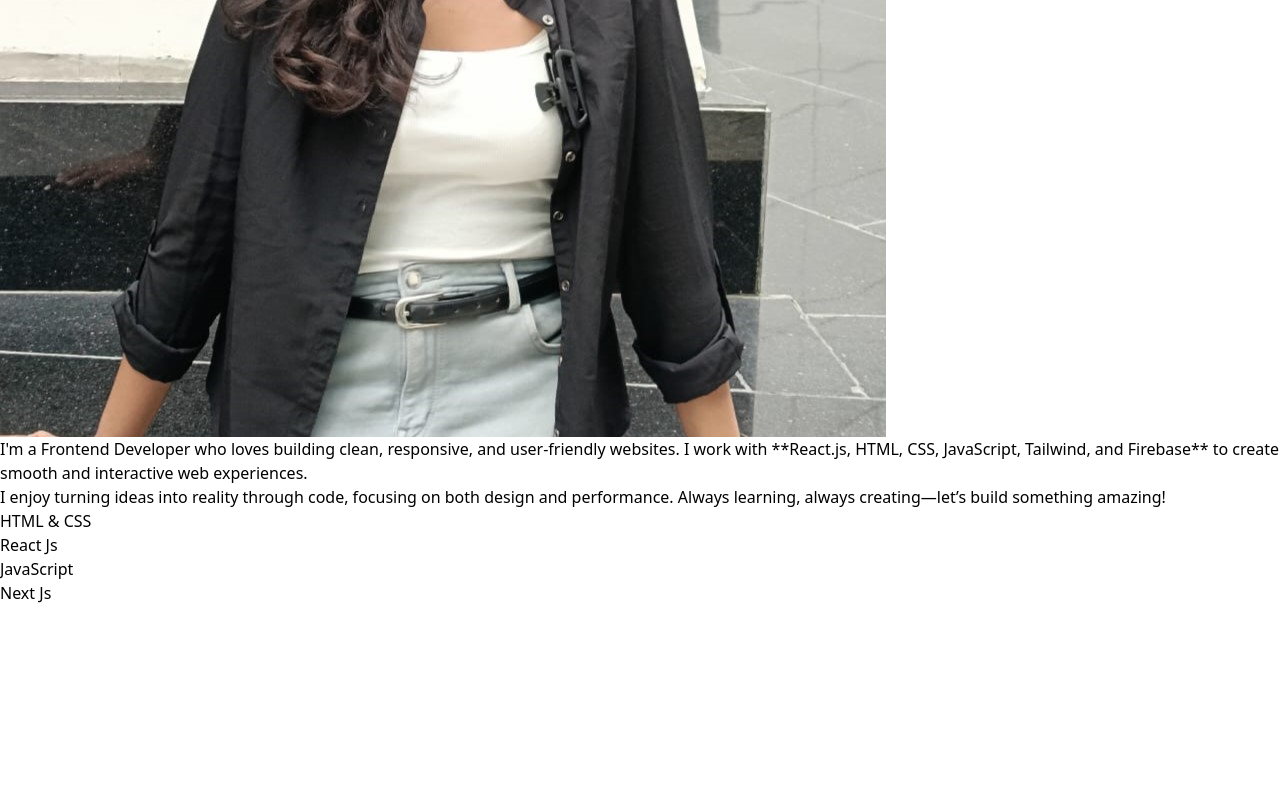
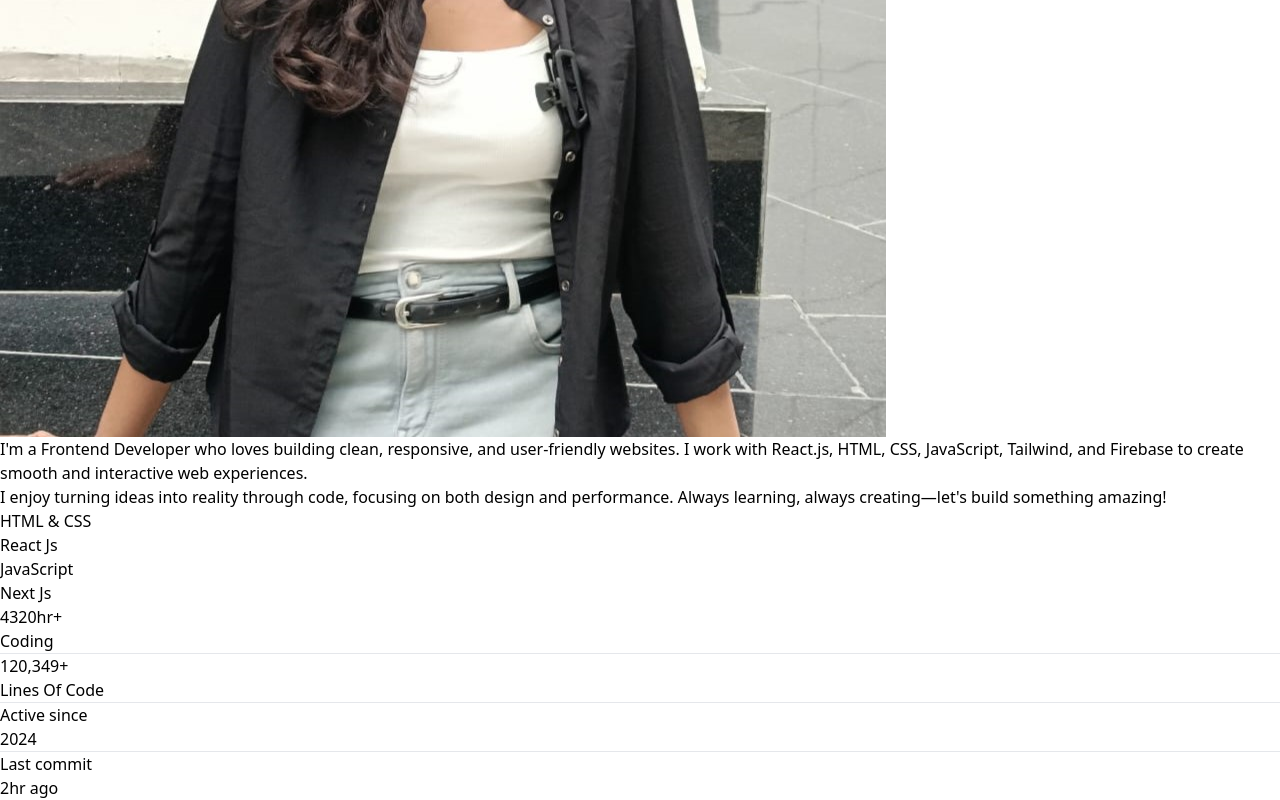
Before and after one commit to myselfpoulomi/my-portfolio, a React (Vite) app: page / in a window 1280 px wide. Shown: the part 2261-3061 px from the top of the page. Before the commit the page ends 2866 px from the top, so only its background shows below. Built offline with nearby package versions, Linux system fonts and the light colour scheme.

Commit message:
about me full

```diff
--- a/src/Components/AboutMe.jsx
+++ b/src/Components/AboutMe.jsx
@@ -3,7 +3,7 @@ import profilepic from "../assets/profilepic.jpg";
 
 function AboutMe() {
   return (
-    <div className="text-white mt-8 px-4 md:px-12 lg:px-20 h-[680px] ">
+    <div className="text-white mt-8 px-4 md:px-12 lg:px-20 md:h-[850px] h-[700px] flex flex-col items-center ">
       {/* Section Title */}
       <div className="text-[32px] md:text-[40px] font-bold text-center mt-2 relative">
         <h1 className="inline-block relative pb-2 text-zinc-200">
@@ -13,7 +13,7 @@ function AboutMe() {
       </div>
 
       {/* Content Container */}
-      <div className="flex flex-col md:flex-row items-center justify-center gap-10 md:gap-20 mt-8">
+      <div className="flex flex-col md:flex-row items-center justify-center gap-10 md:gap-20 mt-8 h-[450px]">
         {/* Profile Picture */}
         <div className="w-[80%] sm:w-[50%] md:w-[30%] lg:w-[20%] hidden sm:flex justify-center">
           <img
@@ -24,21 +24,21 @@ function AboutMe() {
         </div>
 
         {/* About Me Text */}
-        <div className="w-full md:w-[55%] text-[18px] md:text-[22px] font-light text-zinc-200 flex flex-col gap-6">
+        <div className="w-full md:w-[55%] text-[18px] md:text-[22px] font-light text-zinc-200 flex flex-col gap-10">
           <p>
             I'm a Frontend Developer who loves building clean, responsive, and
-            user-friendly websites. I work with **React.js, HTML, CSS,
-            JavaScript, Tailwind, and Firebase** to create smooth and
-            interactive web experiences.
+            user-friendly websites. I work with React.js, HTML, CSS, JavaScript,
+            Tailwind, and Firebase to create smooth and interactive web
+            experiences.
           </p>
           <p>
             I enjoy turning ideas into reality through code, focusing on both
-            design and performance. Always learning, always creating—let’s build
+            design and performance. Always learning, always creating—let's build
             something amazing!
           </p>
 
           {/* Skills Progress Bars */}
-          <div className="flex flex-col gap-4">
+          <div className="flex flex-col gap-[20px]">
             {[
               { skill: "HTML & CSS", width: "w-[70%]" },
               { skill: "React Js", width: "w-[60%]" },
@@ -60,6 +60,27 @@ function AboutMe() {
           </div>
         </div>
       </div>
+      <div className="w-[80%] max-w-5xl mx-auto flex flex-wrap items-center justify-center gap-4 sm:gap-9 text-center text-white mt-8">
+  {[
+    { number: "4320hr+", label: "Coding" },
+    { number: "120,349+", label: "Lines Of Code" },
+    { number: "Active since", label: "2024" },
+    { number: "Last commit", label: "2hr ago" },
+  ].map(({ number, label }, index) => (
+    <React.Fragment key={index}>
+      <div className="flex flex-col items-center gap-1 px-2">
+        <h1 className="text-lg sm:text-xl md:text-2xl font-semibold bg-gradient-to-r from-blue-500 via-purple-500 to-pink-500 bg-clip-text text-transparent">
+          {number}
+        </h1>
+        <p className="text-xs sm:text-sm md:text-base text-gray-300">{label}</p>
+      </div>
+      {index !== 3 && (
+        <hr className="h-6 sm:h-8 md:h-10 w-[2px] bg-gray-500 border-none hidden sm:block" />
+      )}
+    </React.Fragment>
+  ))}
+</div>
+
     </div>
   );
 }
```
